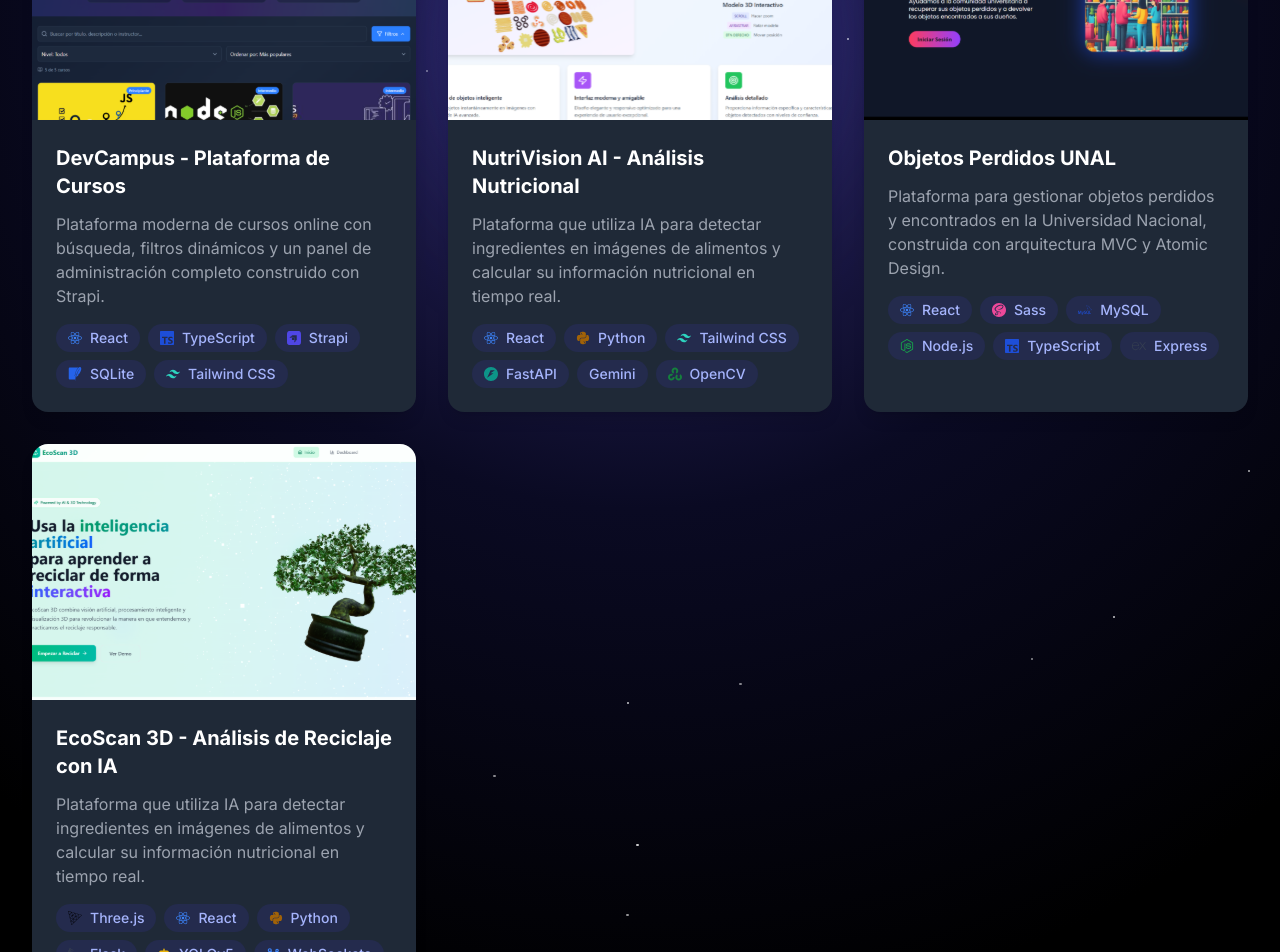
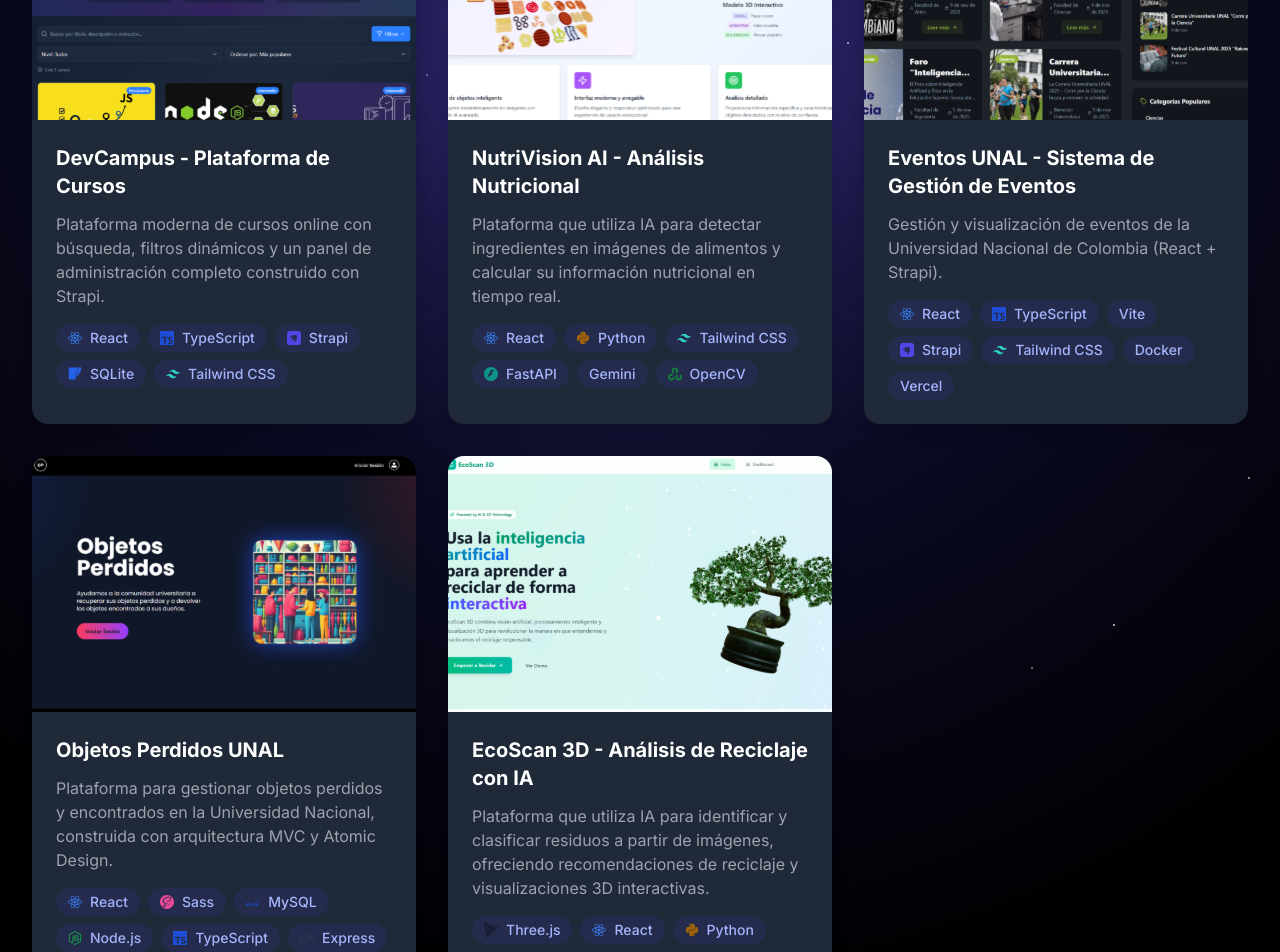
Before and after one commit to SergioR-02/Portafolio, a React (Vite) app: page /projects in a window 1280 px wide. Shown: the part 480-1432 px from the top of the page. Built offline with nearby package versions, Linux system fonts and the light colour scheme.

Commit message:
Refactor code structure for improved readability and maintainability

```diff
--- a/src/components/template/Projects.tsx
+++ b/src/components/template/Projects.tsx
@@ -48,6 +48,19 @@
     },
     {
       id: 3,
+      title: 'Eventos UNAL - Sistema de Gestión de Eventos',
+      description: 'Gestión y visualización de eventos de la Universidad Nacional de Colombia (React + Strapi).',
+      image: '/EventosUnal.svg',
+      technologies: ['React', 'TypeScript', 'Vite', 'Strapi', 'Tailwind CSS', 'Docker', 'Vercel'],
+      githubUrl: 'https://github.com/SergioR-02/Eventos_Unal',
+      liveUrl: 'https://eventos-unal.vercel.app',
+      fullDescription: 'Sistema web para la gestión y visualización de eventos de la Universidad Nacional de Colombia. Frontend en React + TypeScript + Vite y backend con Strapi v5 como Headless CMS. Incluye búsqueda dinámica, filtros por categoría, vistas detalladas, diseño responsive y modo claro/oscuro. Dockerizado y desplegado en Vercel (frontend) y Strapi Cloud (backend).',
+      features: ['Listado y búsqueda dinámica de eventos', 'Filtrado por categoría', 'Vista detallada de cada evento', 'Renderizado de Rich Text con @strapi/blocks-react-renderer', 'Modo claro/oscuro persistente', 'Dockerización y despliegue en la nube'],
+      isDeployed: true
+    },
+
+    {
+      id: 4,
       title: 'Objetos Perdidos UNAL',
       description: 'Plataforma para gestionar objetos perdidos y encontrados en la Universidad Nacional, construida con arquitectura MVC y Atomic Design.',
       image: '/ObjetosPerdidos.svg',
@@ -59,9 +72,9 @@
       isDeployed: true
     },
     {
-      id: 4,
+      id: 5,
       title: 'EcoScan 3D - Análisis de Reciclaje con IA',
-      description: 'Plataforma que utiliza IA para detectar ingredientes en imágenes de alimentos y calcular su información nutricional en tiempo real.',
+      description: 'Plataforma que utiliza IA para identificar y clasificar residuos a partir de imágenes, ofreciendo recomendaciones de reciclaje y visualizaciones 3D interactivas.',
       image: '/EcoScan.svg',
       technologies: ['Three.js', 'React', 'Python', 'Flask', 'YOLOv5', 'WebSockets', 'OpenAI API'],
       githubUrl: 'https://github.com/SergioR-02/computacion-visual-grupo/tree/main/proyecto',
```
Also changed, not shown: public/EventosUnal.svg (added).
